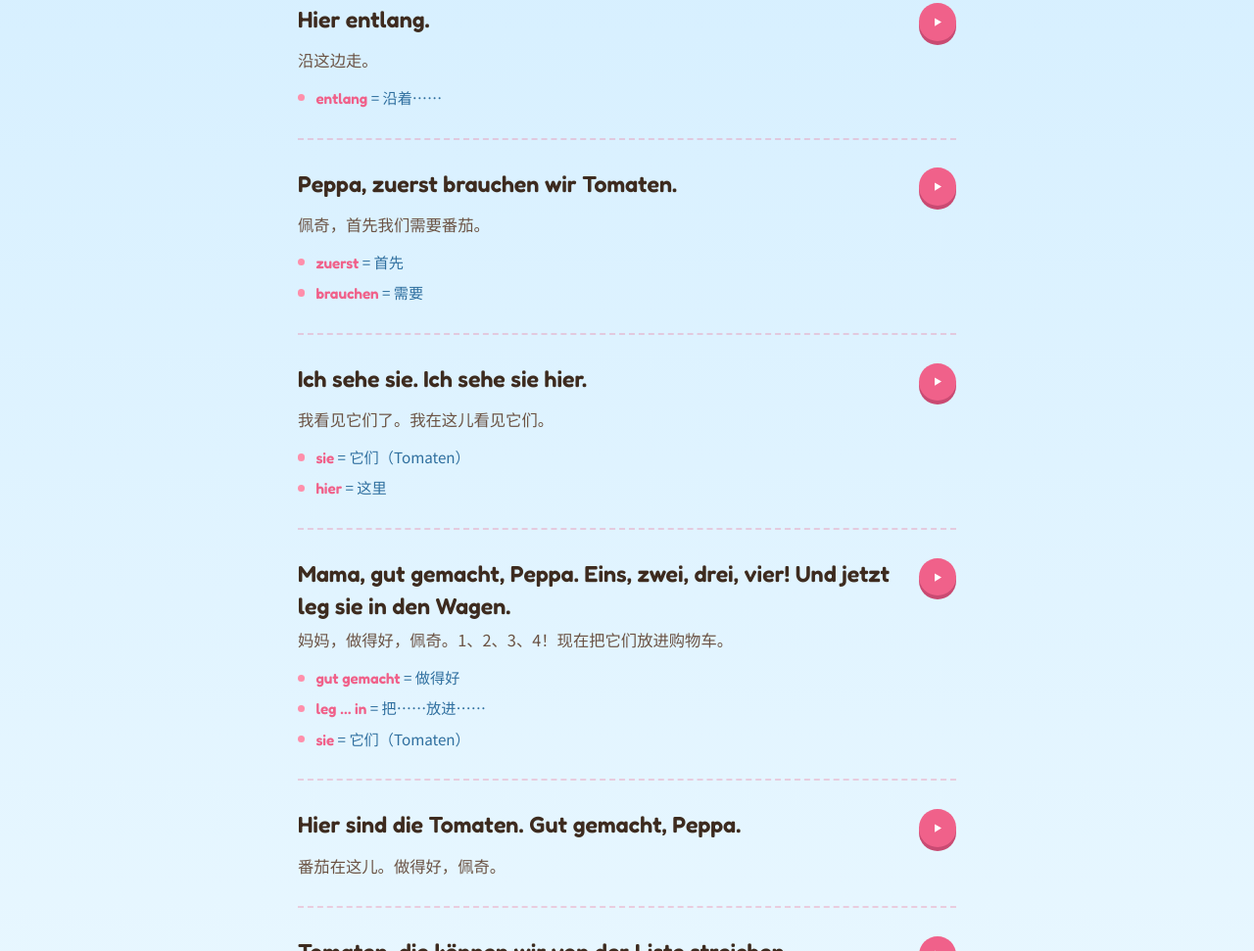
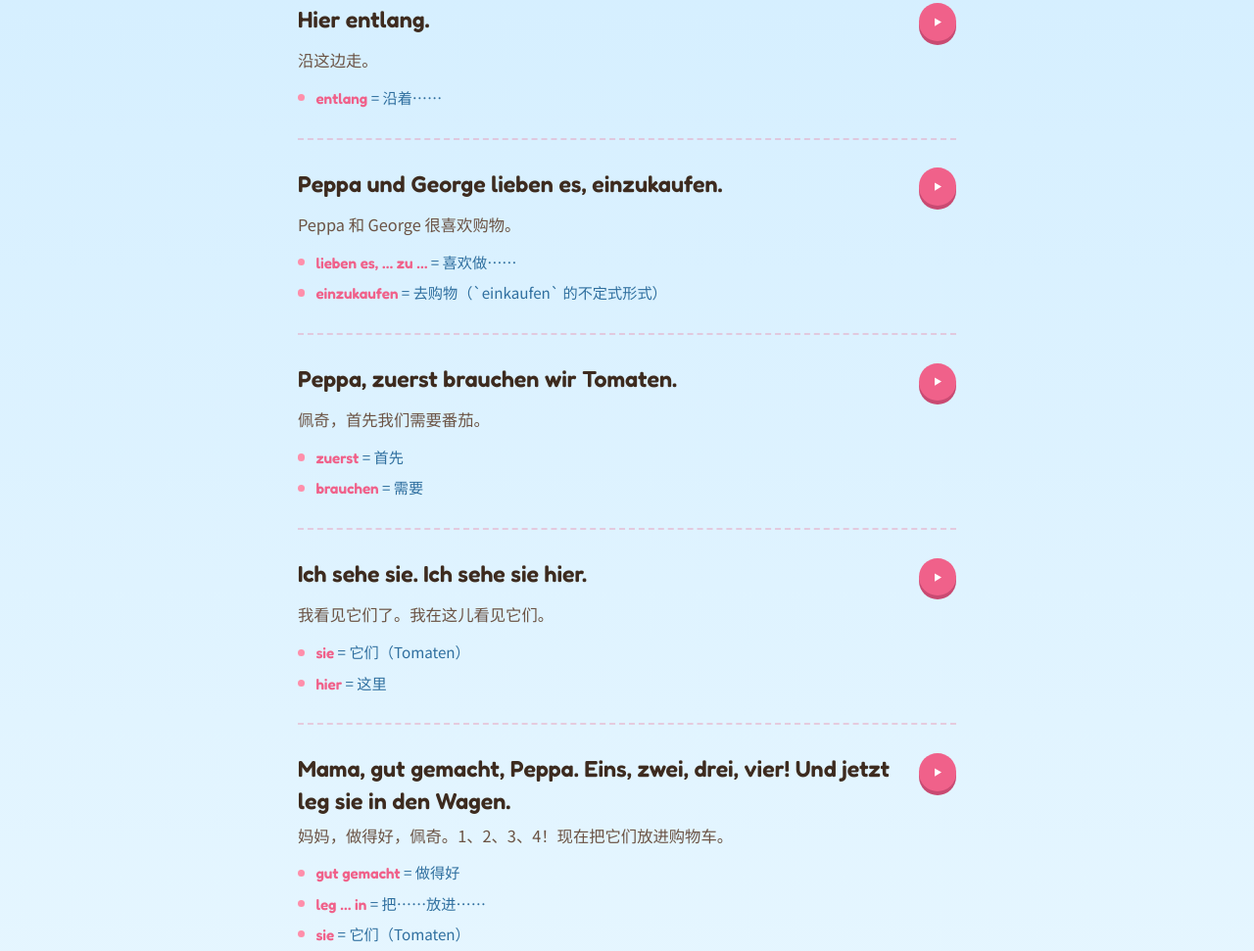
Before and after one commit to yulei-chen/learn-german-with-peppa-pig, a plain HTML site: page index.html in a window 1280 px wide. Shown: the part 3245-4216 px from the top of the page at 98% size. Drawn offline with Linux system fonts and the light colour scheme.

Commit message:
Add new article for Peppa and George's shopping experience with German and Chinese translations, including learning notes.

```diff
--- a/index.html
+++ b/index.html
@@ -145,6 +145,15 @@
         <p class="zh">沿这边走。</p>
         <ul class="tips">
           <li><strong>entlang</strong> = 沿着……</li>
+        </ul>
+      </article>
+
+      <article class="line">
+        <p class="de">Peppa und George lieben es, einzukaufen.</p>
+        <p class="zh">Peppa 和 George 很喜欢购物。</p>
+        <ul class="tips">
+          <li><strong>lieben es, … zu …</strong> = 喜欢做……</li>
+          <li><strong>einzukaufen</strong> = 去购物（`einkaufen` 的不定式形式）</li>
         </ul>
       </article>
 
```
Also changed, not shown: 1 other file.
